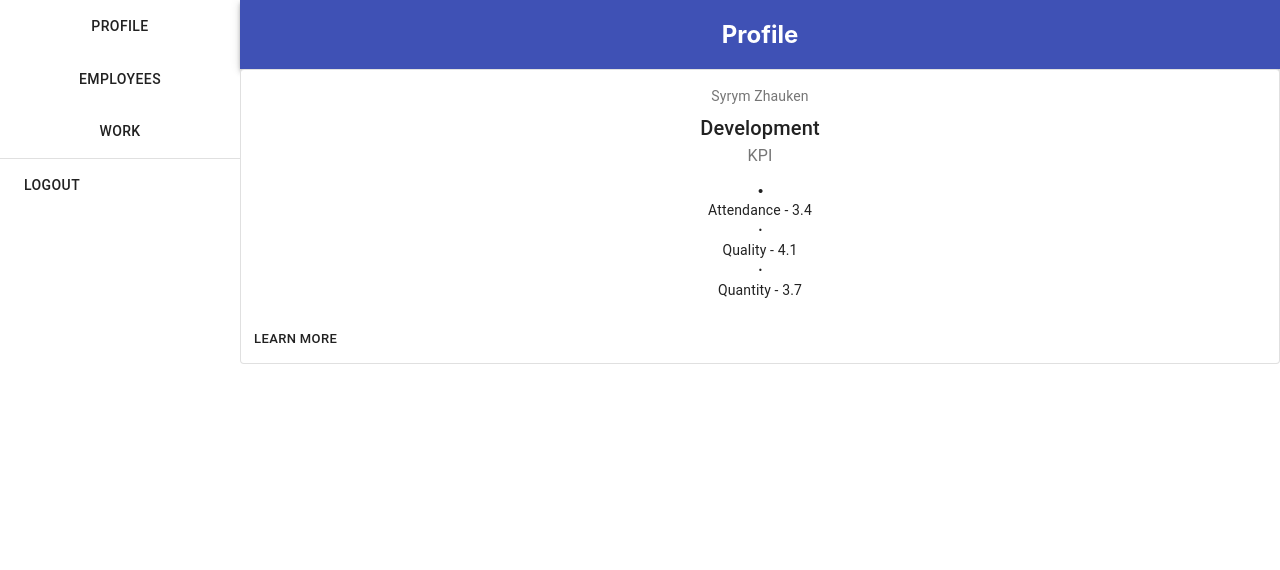
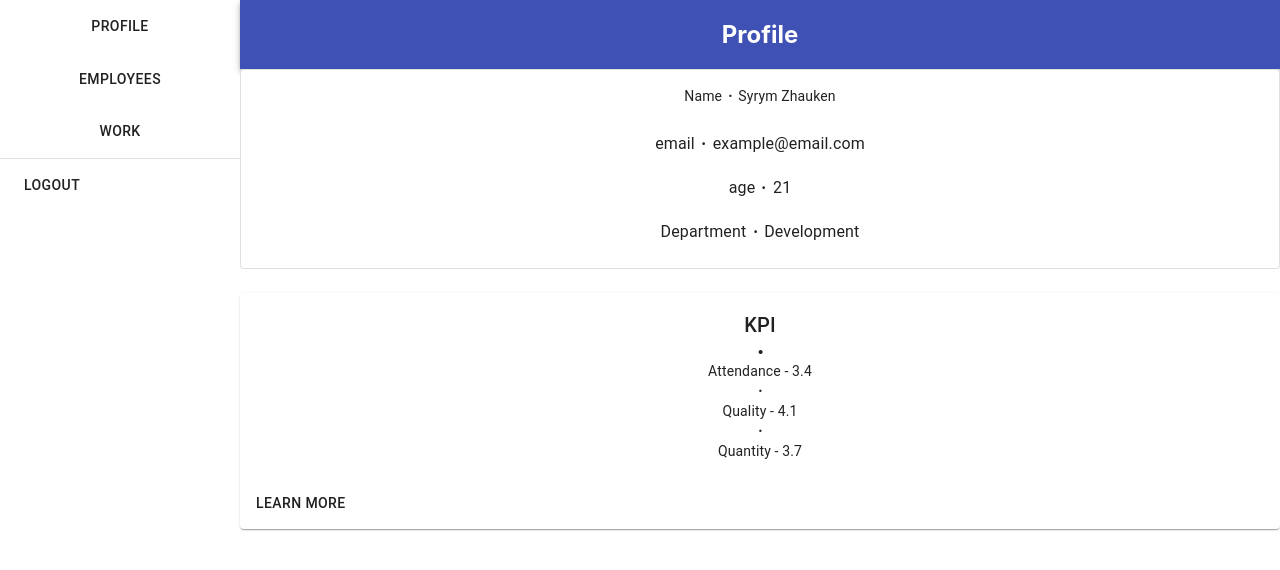
Before and after one commit to s-awaken/final-project, a React (Create React App) app in the folder react-front-end/: page / in a window 1280 px wide. Both pictures are taken after typing "name@example.com", "Sample123" into the empty fields and a click on the button "SIGN IN". Shown: the top 570 px of the page. Built offline with nearby package versions, Linux system fonts and the light colour scheme.

Commit message:
Major Changes

```diff
--- a/react-front-end/src/components/bars/ProfileBar.jsx
+++ b/react-front-end/src/components/bars/ProfileBar.jsx
@@ -5,7 +5,7 @@ import AppBar from '@material-ui/core/AppBar';
 import Typography from '@material-ui/core/Typography';
 import Box from '@material-ui/core/Box';
 
-import Profile from '../profile'
+import Profile from '../containers/profile'
 
 function TabPanel(props) {
   const { children, value, index, ...other } = props;
--- a/react-front-end/src/components/bars/WorkBar.jsx
+++ b/react-front-end/src/components/bars/WorkBar.jsx
@@ -5,6 +5,7 @@ import AppBar from '@material-ui/core/AppBar';
 import Typography from '@material-ui/core/Typography';
 import Box from '@material-ui/core/Box';
 
+import WorkContainer from '../containers/Work'
 
 function TabPanel(props) {
   const { children, value, index, ...other } = props;
@@ -47,6 +48,7 @@ export default function WorkBar() {
       <AppBar position="static">
         <h2>Work</h2>
       </AppBar>
+      <WorkContainer/>
     </div>
   )
 }
--- a/react-front-end/src/components/containers/EmployeesGroupsContainer.jsx
+++ b/react-front-end/src/components/containers/EmployeesGroupsContainer.jsx
@@ -13,6 +13,8 @@ import Typography from '@material-ui/core/Typography';
 import Collapse from '@material-ui/core/Collapse';
 import ExpandLess from '@material-ui/icons/ExpandLess';
 import ExpandMore from '@material-ui/icons/ExpandMore';
+import Grid from '@material-ui/core/Grid'
+import Paper from '@material-ui/core/Paper'
 
 const useStyles = makeStyles((theme) => ({
   root: {
--- /dev/null
+++ b/react-front-end/src/components/containers/Work.jsx
@@ -0,0 +1,49 @@
+import React from 'react'
+
+import { makeStyles } from '@material-ui/core/styles';
+
+import Container from '@material-ui/core/Container'
+import Divider from '@material-ui/core/Divider';
+import Typography from '@material-ui/core/Typography';
+import Collapse from '@material-ui/core/Collapse';
+import Button from '@material-ui/core/Button'
+import ButtonGroup from '@material-ui/core/ButtonGroup'
+import Grid from '@material-ui/core/Grid'
+
+export default function WorkContainer(props) {
+  const [open, setOpen] = React.useState(true);
+
+  const handleClick = () => {
+    setOpen(!open);
+  };
+  return (
+    <div>
+      <Grid container spacing={12}>
+        <Grid item xs>
+          <h3>Create Task for Employee</h3>
+          <ButtonGroup orientation="vertical">
+            <Button color="primary">Create Task</Button>
+            <Button color="warning">Edit</Button>
+            <Button color="danger">Delete</Button>
+          </ButtonGroup>
+        </Grid>
+        <Grid item xs>
+          <h3>Review Employee's Tasks</h3>
+            <ButtonGroup orientation="vertical">
+            <Button color="primary">Submit</Button>
+            <Button color="warning">Rate</Button>
+            <Button color="danger">Send Back</Button>
+          </ButtonGroup>
+        </Grid>
+        <Grid item xs>
+          <h3>Create Task for Self</h3>
+          <ButtonGroup orientation="vertical">
+            <Button color="primary">Create Task</Button>
+            <Button color="warning">Edit</Button>
+            <Button color="danger">Delete</Button>
+          </ButtonGroup>
+        </Grid>
+      </Grid>
+    </div>
+  )
+}
--- /dev/null
+++ b/react-front-end/src/components/containers/profile.jsx
@@ -0,0 +1,88 @@
+import React from 'react';
+import { makeStyles } from '@material-ui/core/styles';
+import Card from '@material-ui/core/Card';
+import CardActions from '@material-ui/core/CardActions';
+import CardContent from '@material-ui/core/CardContent';
+import Button from '@material-ui/core/Button';
+import Typography from '@material-ui/core/Typography';
+import Grid from '@material-ui/core/Grid'
+
+import Avatar from '@material-ui/core/Avatar'
+
+const useStyles = makeStyles({
+  root: {
+    minWidth: 275,
+  },
+  bullet: {
+    display: 'inline-block',
+    margin: '0 2px',
+    transform: 'scale(0.8)',
+  },
+  title: {
+    fontSize: 14,
+  },
+  pos: {
+    marginBottom: 12,
+  },
+});
+
+export default function OutlinedCard() {
+  const classes = useStyles();
+  const bull = <span className={classes.bullet}>•</span>;
+
+  const onLearnMore = (event) => {
+    event.preventDefault();
+  }
+  return (
+    <div>
+      <Grid container spacing={3}>
+        <Grid item xs={12}>
+          <Card className={classes.root} variant="outlined">
+            <CardContent>
+              <Typography className={classes.title} color="textPrimary" gutterBottom>
+                Name {bull} Syrym Zhauken
+              </Typography>
+              <br/>
+              <Typography color="textPrimary">
+                email {bull} example@email.com
+              </Typography>
+              <br/>
+              <Typography color="textPrimary">
+                age {bull} 21
+              </Typography>
+              <br/>
+              <Typography color="textPrimary">
+                Department {bull} Development
+              </Typography>
+            </CardContent>
+          </Card>
+        </Grid>
+        <Grid item xs={12}>
+          <Card>
+            <CardContent>
+              <Typography variant="h6" component="h2">
+                KPI
+              </Typography>
+              {bull}
+              <Typography variant="body2" component="p">
+                Attendance - 3.4
+                <br />
+                {bull}
+                <br/>
+                Quality - 4.1
+                <br />
+                {bull}
+                <br />
+                Quantity - 3.7
+
+              </Typography>
+            </CardContent>
+            <CardActions>
+              <Button onClick={onLearnMore}>Learn More</Button>
+            </CardActions>
+          </Card>
+        </Grid>
+      </Grid>
+    </div>
+  );
+}
--- a/react-front-end/src/components/profile.jsx
+++ /dev/null
@@ -1,65 +0,0 @@
-import React from 'react';
-import { makeStyles } from '@material-ui/core/styles';
-import Card from '@material-ui/core/Card';
-import CardActions from '@material-ui/core/CardActions';
-import CardContent from '@material-ui/core/CardContent';
-import Button from '@material-ui/core/Button';
-import Typography from '@material-ui/core/Typography';
-import Avatar from '@material-ui/core/Avatar'
-const useStyles = makeStyles({
-  root: {
-    minWidth: 275,
-  },
-  bullet: {
-    display: 'inline-block',
-    margin: '0 2px',
-    transform: 'scale(0.8)',
-  },
-  title: {
-    fontSize: 14,
-  },
-  pos: {
-    marginBottom: 12,
-  },
-});
-
-export default function OutlinedCard() {
-  const classes = useStyles();
-  const bull = <span className={classes.bullet}>•</span>;
-
-  const onMore = (event) => {
-    event.preventDefault();
-
-  }
-  return (
-    <Card className={classes.root} variant="outlined">
-      <CardContent>
-        <Typography className={classes.title} color="textSecondary" gutterBottom>
-          Syrym Zhauken
-        </Typography>
-        <Typography variant="h6" component="h2">
-          Development
-        </Typography>
-        <Typography className={classes.pos} color="textSecondary">
-          KPI
-        </Typography>
-        {bull}
-        <Typography variant="body2" component="p">
-          Attendance - 3.4
-          <br />
-          {bull}
-          <br/>
-          Quality - 4.1
-          <br />
-          {bull}
-          <br />
-          Quantity - 3.7
-
-        </Typography>
-      </CardContent>
-      <CardActions>
-        <Button size="small">Learn More</Button>
-      </CardActions>
-    </Card>
-  );
-}
```
